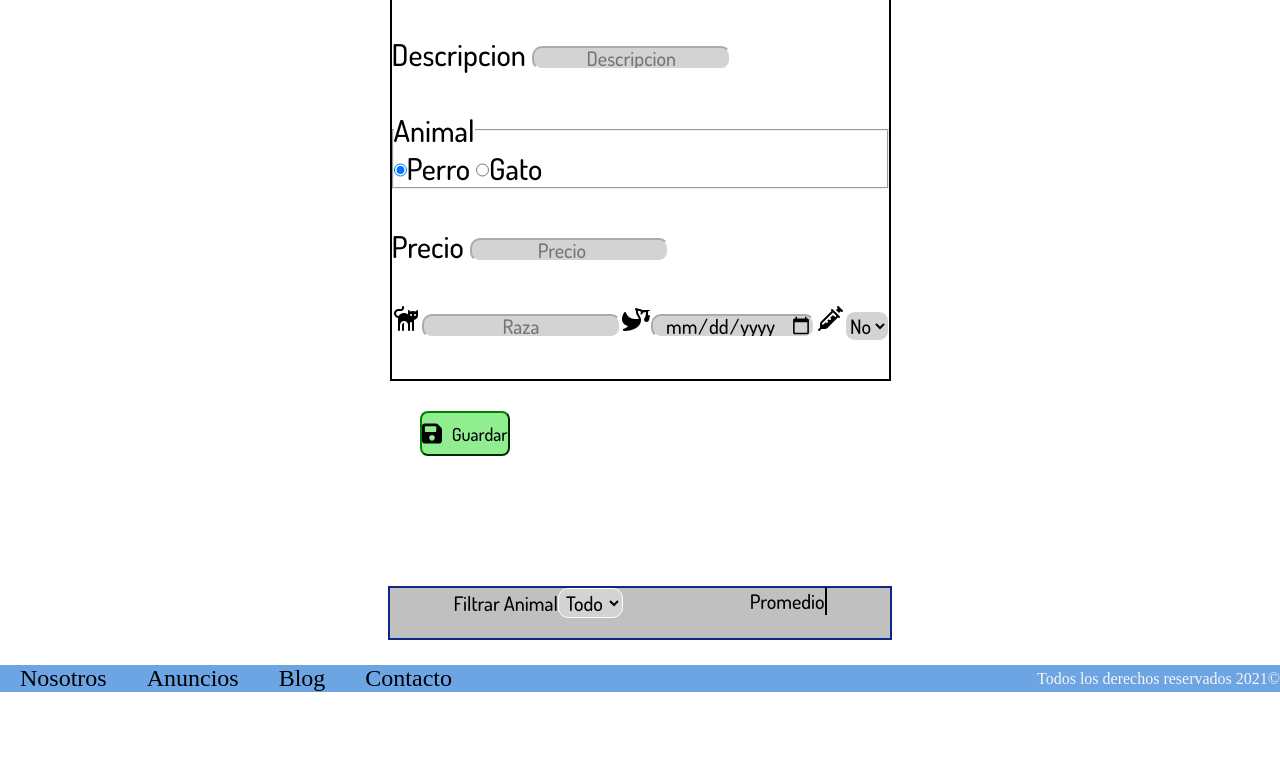
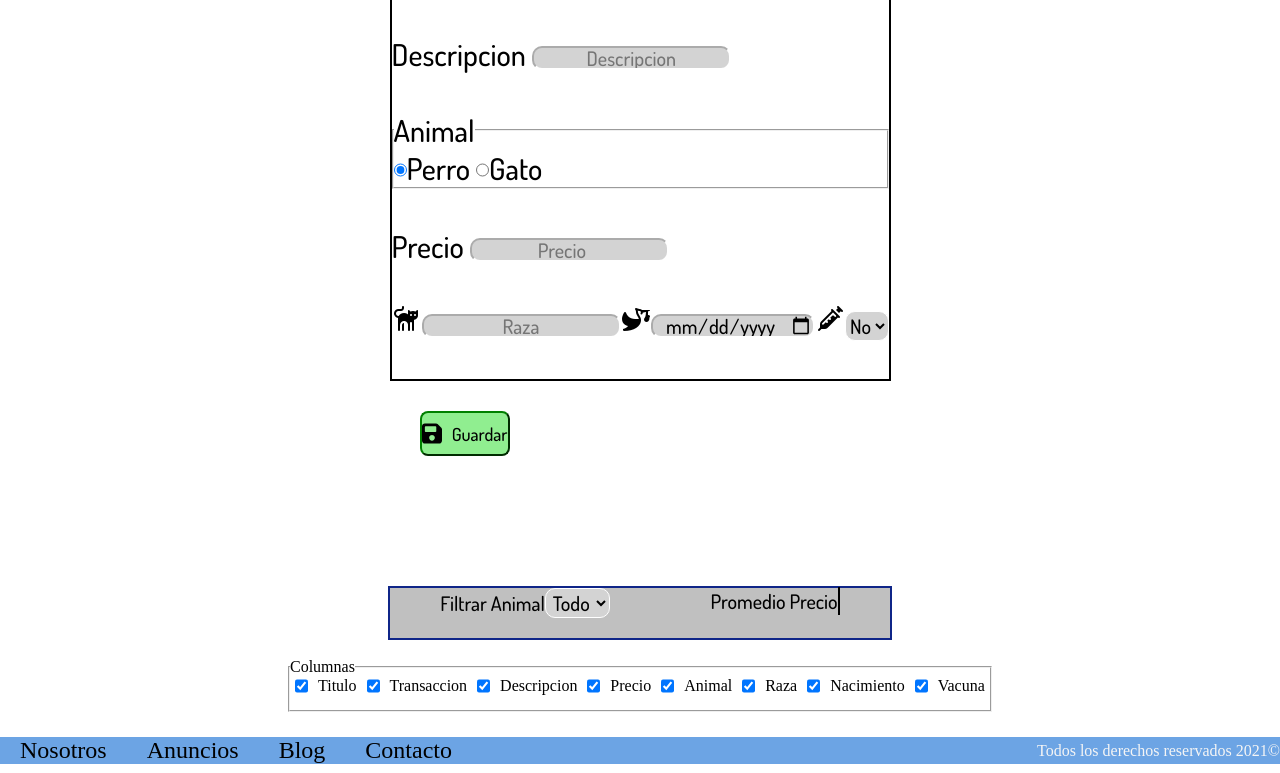
Before and after one commit to alebianchini/SPLabo3_ABianchini, a plain HTML site: page anuncios.html in a window 1280 px wide. Shown: the part 581-1354 px from the top of the page. Before the commit the page ends 1282 px from the top, so only its background shows below. Drawn offline with Linux system fonts and the light colour scheme; no server answers.

Commit message:
ultimo commit

```diff
--- a/anuncios.html
+++ b/anuncios.html
@@ -65,8 +65,19 @@
                     <option value="perro">Perro</option>
                     <option value="gato">Gato</option>
                 </select></label>
-                <label>Promedio<output></output></label>
-            </section>
+                <label>Promedio Precio<output id="txtPromedio"></output></label>
+            </section> <br>
+            <fieldset id="columnas">
+                <legend>Columnas</legend>
+                <input type="checkbox" name="titulo" value="Titulo" checked>Titulo <br>
+                <input type="checkbox" name="transaccion" value="Transaccion" checked>Transaccion <br>
+                <input type="checkbox" name="descripcion" value="Descripcion" checked>Descripcion <br>
+                <input type="checkbox" name="precio" value="Precio" checked>Precio <br>
+                <input type="checkbox" name="animal" value="Animal" checked>Animal <br>
+                <input type="checkbox" name="raza" value="Raza" checked>Raza <br>
+                <input type="checkbox" name="nacimiento" value="Nacimiento" checked>Nacimiento <br>
+                <input type="checkbox" name="vacuna" value="Vacuna" checked>Vacuna <br>
+            </fieldset>
             <div id="divTabla"></div>
         </div>
     </main>
--- a/css/estilos.css
+++ b/css/estilos.css
@@ -173,6 +173,16 @@ output{
     background-color: aliceblue;
 }
 
+#columnas{
+    display:flex;
+    flex-direction: row;
+    flex-wrap: wrap;
+    justify-content: space-around;
+    align-items: center;
+    width: 700px;
+    height: 50px;
+}
+
 th, td{
     min-width: 80px;
     border: 1px solid black;
--- a/scripts/scripts.js
+++ b/scripts/scripts.js
@@ -11,6 +11,7 @@ const $btnCancelar = document.querySelector("#btnCancelar");
 
 window.addEventListener("DOMContentLoaded", ()=>{
     getAnuncios();
+    agregarEventListenerCheckbox();
 });
 
 window.addEventListener("click", (e)=>{
@@ -94,6 +95,7 @@ function actualizarTabla(anuncios){
         $divTabla.removeChild($divTabla.firstElementChild);
     }
     $divTabla.appendChild(crearTabla(anuncios));
+    promedio(anuncios);
 }
 
 function agregarSpinner(){
@@ -225,3 +227,12 @@ function cambiarBotones(){
     $btnEliminar.toggleAttribute("hidden");
     $btnCancelar.toggleAttribute("hidden");
 }
+
+function promedio(data){
+    let suma =0;
+    data.forEach((element) => {
+      suma+= parseInt(element.precio);
+    });
+    let promedio = suma / Object.keys(data).length;
+    document.getElementById("txtPromedio").value = promedio;
+  }
```
